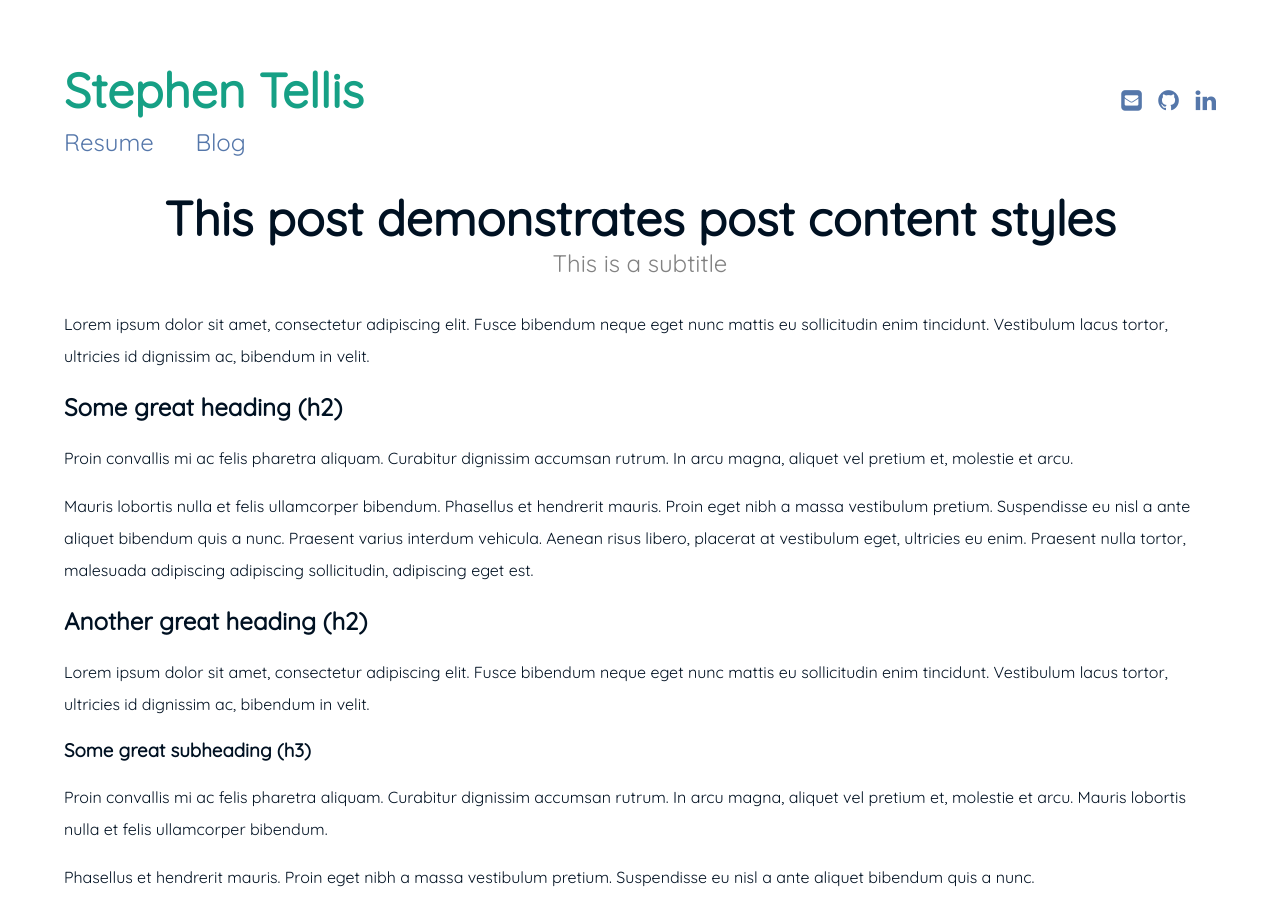
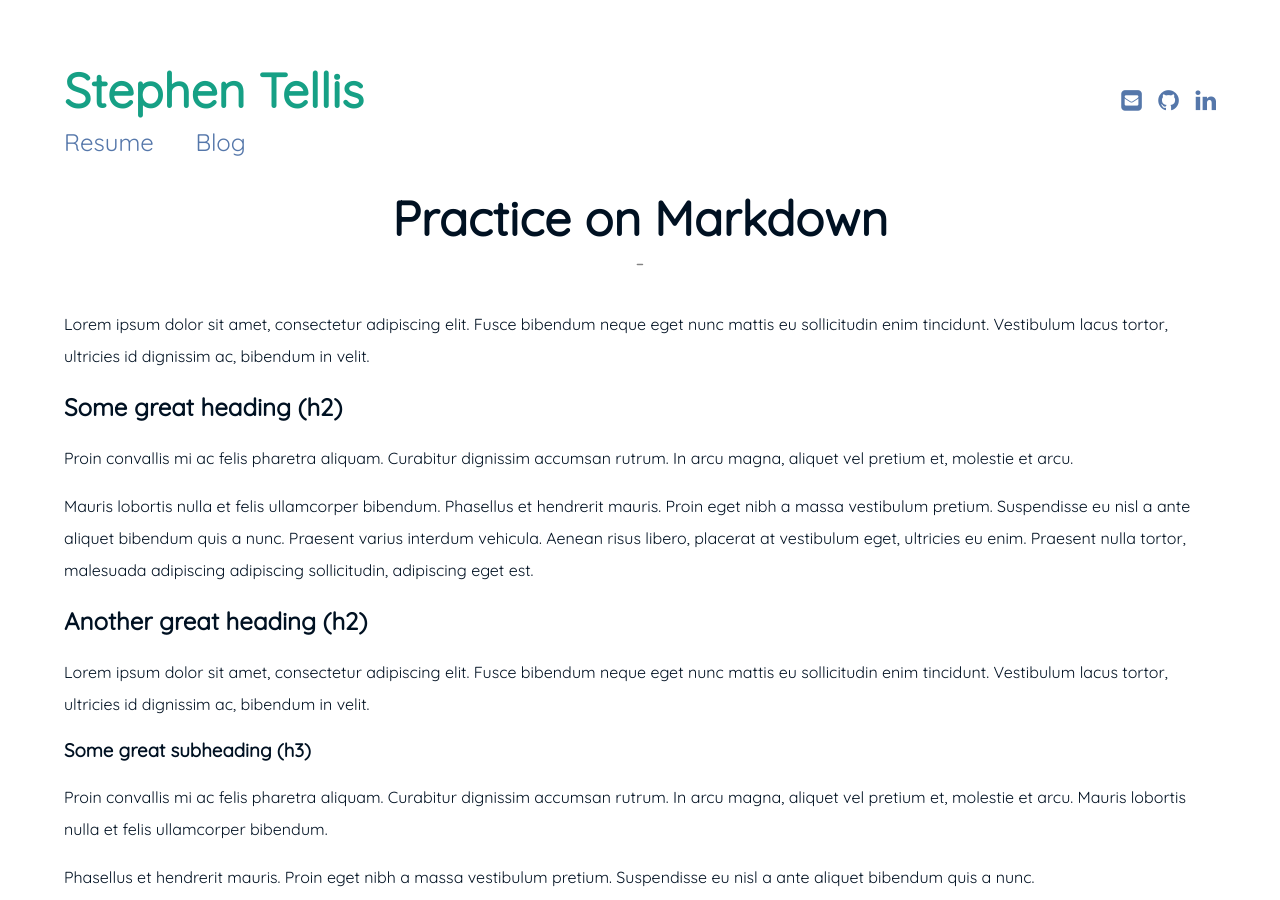
Before and after one commit to Stephen-Tellis/home, a Jekyll site: the page built from _posts/2016-05-20-this-post-demonstrates-post-content-styles.md, in a window 1280 px wide and 900 px high. Built offline with Jekyll 4.4.1, drawn with Linux system fonts in a browser that asks for light colours.

Commit message:
Update 2016-05-20-this-post-demonstrates-post-content-styles.md

```diff
--- a/_posts/2016-05-20-this-post-demonstrates-post-content-styles.md
+++ b/_posts/2016-05-20-this-post-demonstrates-post-content-styles.md
@@ -1,8 +1,8 @@
 ---
 layout: page
-title: "This post demonstrates post content styles"
-subtitle: "This is a subtitle"
-date:   2016-05-20 21:21:21 +0530
+title: "Practice on Markdown"
+subtitle: "-"
+date:   2020-06-24 21:21:21 +0530
 categories: junk
 author: "Bart Simpson"
 meta: "Springfield"
```
